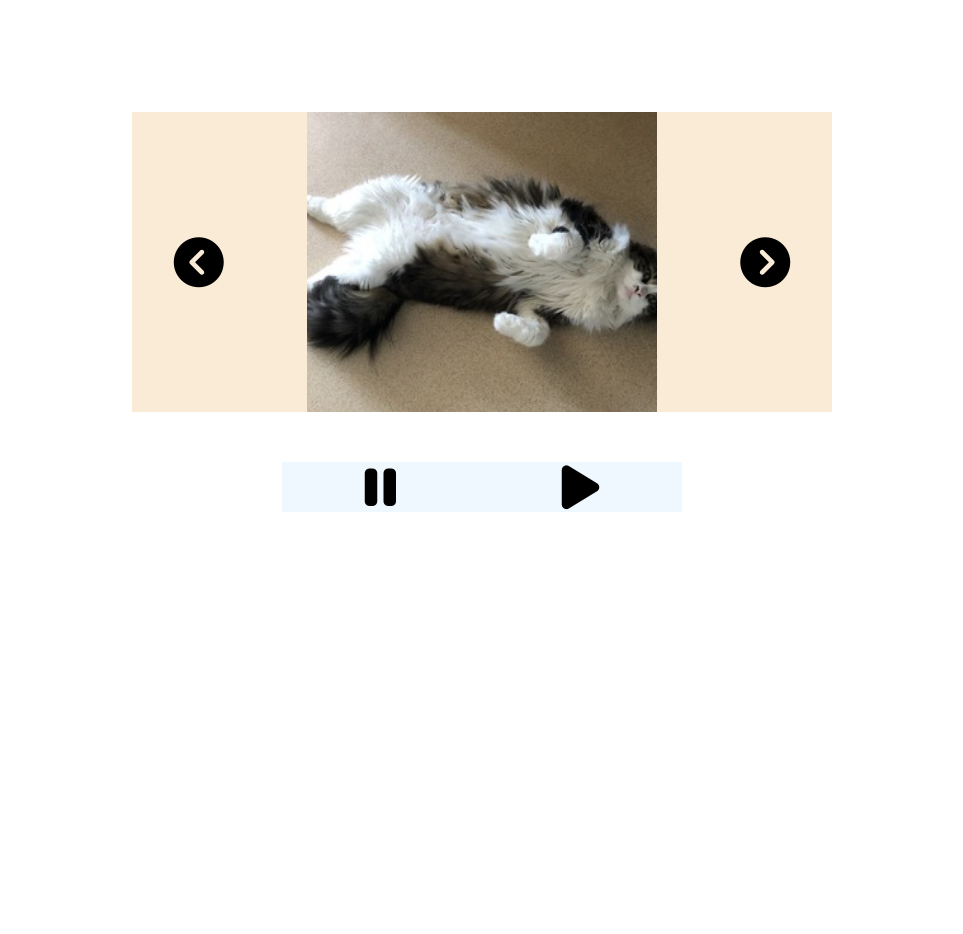
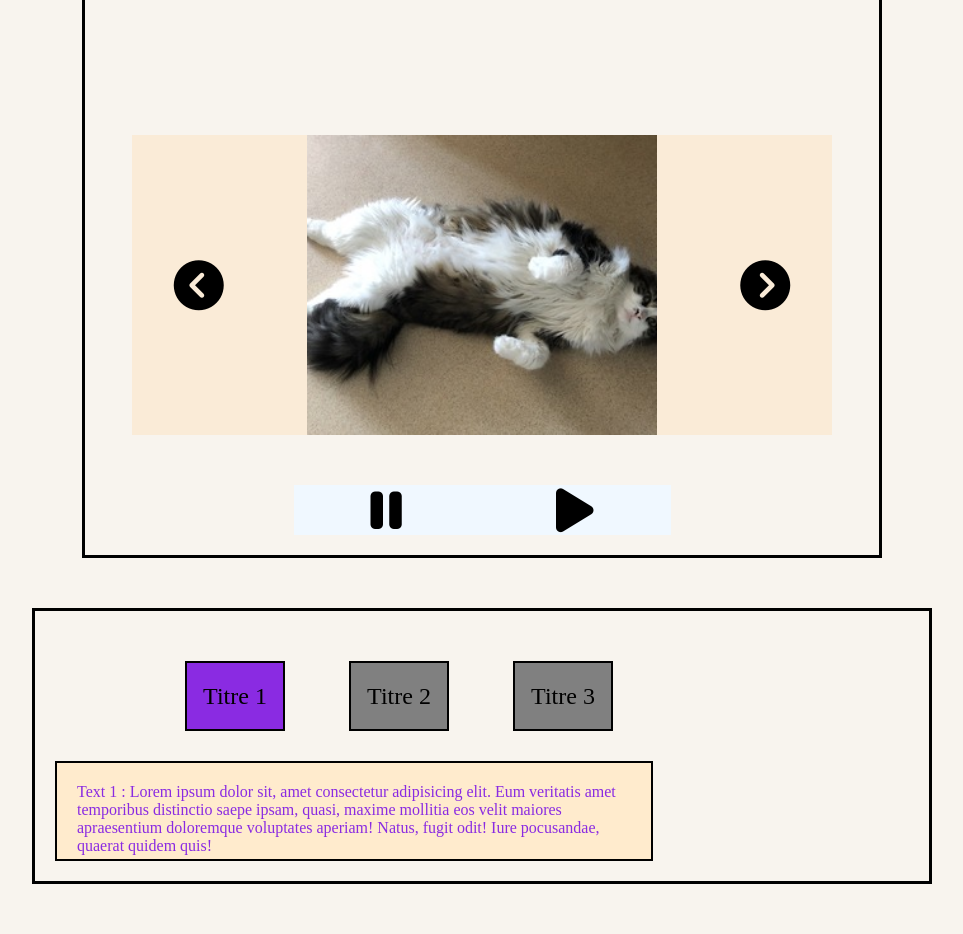
Before and after one commit to JimmyDef/WFY---galerie, a website: page index.html in a window 1280 px wide. Shown: the part 135-1069 px from the top of the page, without its empty margins (158-1121 px from the left). Before the commit the page ends 800 px from the top, so only its background shows below. Drawn offline with Linux system fonts and the light colour scheme.

Commit message:
entrainement fin décembre

```diff
--- a/index.html
+++ b/index.html
@@ -9,15 +9,14 @@
     <title></title>
   </head>
   <body>
-    <main class="player">
+    <section class="player">
       <h1>Player Diapo</h1>
 
       <div class="player__slides">
         <i class="fa-solid fa-circle-chevron-left"></i>
         <div class="player__picture">
           <img
-            id="tunnel"
-            class="glow"
+            id="photo"
             src="./public/img/choupi1.jpeg"
             alt="Photo d'un chat blanc et gris"
           />
@@ -28,7 +27,35 @@
         <i class="fa-solid fa-pause"></i>
         <i class="fa-solid fa-play"></i>
       </div>
-    </main>
+    </section>
+
+    <section class="onglets">
+      <ul>
+        <li data-tabtitle="0" class="active">Titre 1</li>
+        <li data-tabtitle="1">Titre 2</li>
+        <li data-tabtitle="2">Titre 3</li>
+      </ul>
+      <div id="tabs">
+        <div id="tab0" class="active">
+          Text 1 : Lorem ipsum dolor sit, amet consectetur adipisicing elit. Eum
+          veritatis amet temporibus distinctio saepe ipsam, quasi, maxime
+          mollitia eos velit maiores apraesentium doloremque voluptates aperiam!
+          Natus, fugit odit! Iure pocusandae, quaerat quidem quis!
+        </div>
+        <div id="tab1">
+          Text 2 : Lorem ipsum dolor sit, amet consectetur adipisicing elit. Eum
+          veritatis amet tempo Natus, fugit odit! Iure pocusandae, quaerat
+          quidem quis!
+        </div>
+        <div id="tab2">
+          Text 3 : Lorem ipsum dolor sit, amet consectetur adipisicing elit. Eum
+          veritatis amet temporibus distinctio saepe ipsam, quasi, maxime
+          mollitia eos velit maiores ab dolore? Neque ea, voluptatum eum
+          providlitia fugit rem dolorem placemque voluptates aperiam! Natus,
+          fugit odit! Iure pocusandae, quaerat quidem quis!
+        </div>
+      </div>
+    </section>
     <script
       src="https://kit.fontawesome.com/6fecdd9ab9.js"
       crossorigin="anonymous"
--- a/sass/main.scss
+++ b/sass/main.scss
@@ -5,13 +5,28 @@
   padding: 0;
   box-sizing: border-box;
 }
+body {
+  background-color: rgba(238, 229, 215, 0.404);
+  width: 900px;
+  margin: auto;
+}
 
+section {
+  margin: 50px auto;
+  border: black solid 3px;
+  padding: 20px;
+}
 h1 {
   margin-top: 50px;
   font-size: 40px;
 }
 i {
   font-size: 50px;
+  cursor: grab;
+  &:active {
+    transform: scale(0.9);
+    transition: all 250ms;
+  }
 }
 .player {
   width: 800px;
@@ -20,6 +35,7 @@ i {
   &__slides {
     margin: 150px auto 50px;
     width: 700px;
+
     background-color: antiquewhite;
     display: flex;
     justify-content: space-around;
@@ -57,3 +73,39 @@ i {
     opacity: 1;
   }
 }
+
+#tabs > div {
+  display: none;
+  padding: 20px;
+  height: 100px;
+  width: 70%;
+  background: blanchedalmond;
+  border: solid black 2px;
+}
+#tabs > div.active {
+  display: block;
+  color: blueviolet;
+}
+
+ul {
+  margin-left: 100px;
+}
+ul li {
+  padding: 20px 0;
+  margin: 30px;
+  display: inline-block;
+  text-align: center;
+  font-size: 1.5rem;
+  width: 100px;
+  height: 70px;
+  border: solid black 2px;
+  background: grey;
+  transition: all 0.2s ease-in-out;
+  cursor: pointer;
+}
+ul li:hover {
+  background: blueviolet;
+}
+ul li.active {
+  background: blueviolet;
+}
--- a/script.js
+++ b/script.js
@@ -19,6 +19,30 @@ const imgTiming = {
 }
 const imgShowsUp = [{ opacity: 0 }, { opacity: 1 }]
 
+const next = function () {
+  if (arrayPhotoIndex === listPhoto.length - 1) {
+    arrayPhotoIndex = 0
+    img.setAttribute('src', listPhoto[arrayPhotoIndex])
+  } else {
+    arrayPhotoIndex++
+    console.log(arrayPhotoIndex)
+    img.setAttribute('src', listPhoto[arrayPhotoIndex])
+  }
+  document.getElementById('photo').animate(imgShowsUp, imgTiming)
+}
+
+const previous = () => {
+  if (arrayPhotoIndex === 0) {
+    arrayPhotoIndex = listPhoto.length - 1
+    img.setAttribute('src', listPhoto[arrayPhotoIndex])
+  } else {
+    arrayPhotoIndex--
+    console.log(arrayPhotoIndex)
+    img.setAttribute('src', listPhoto[arrayPhotoIndex])
+  }
+  document.getElementById('photo').animate(imgShowsUp, imgTiming)
+}
+
 btnNext.addEventListener('click', function () {
   next()
 })
@@ -37,32 +61,25 @@ document.addEventListener('keydown', function (event) {
 })
 
 btnPlay.addEventListener('click', function () {
-  interval = setInterval(next, 1000)
+  clearInterval(interval)
+  next()
+  interval = setInterval(next, 1500)
 })
 btnPause.addEventListener('click', function () {
   clearInterval(interval)
 })
 
-const next = function () {
-  if (arrayPhotoIndex === listPhoto.length - 1) {
-    arrayPhotoIndex = 0
-    img.setAttribute('src', listPhoto[arrayPhotoIndex])
-  } else {
-    arrayPhotoIndex++
-    console.log(arrayPhotoIndex)
-    img.setAttribute('src', listPhoto[arrayPhotoIndex])
-  }
-  document.getElementById('tunnel').animate(imgShowsUp, imgTiming)
+// SECTION ONGLETS
+
+const titres = document.querySelectorAll(' li')
+
+for (let li of titres) {
+  li.addEventListener('click', function () {
+    let number = this.getAttribute('data-tabtitle')
+
+    document.querySelector('#tabs > div.active').classList.remove('active')
+    document.querySelector('#tab' + number).classList.add('active')
+    document.querySelector('ul > li.active').classList.remove('active')
+    this.classList.add('active')
+  })
 }
-
-const previous = () => {
-  if (arrayPhotoIndex === 0) {
-    arrayPhotoIndex = listPhoto.length - 1
-    img.setAttribute('src', listPhoto[arrayPhotoIndex])
-  } else {
-    arrayPhotoIndex--
-    console.log(arrayPhotoIndex)
-    img.setAttribute('src', listPhoto[arrayPhotoIndex])
-  }
-  document.getElementById('tunnel').animate(imgShowsUp, imgTiming)
-}
```
Also changed, not shown: public/css/style.css, 1 other file.
